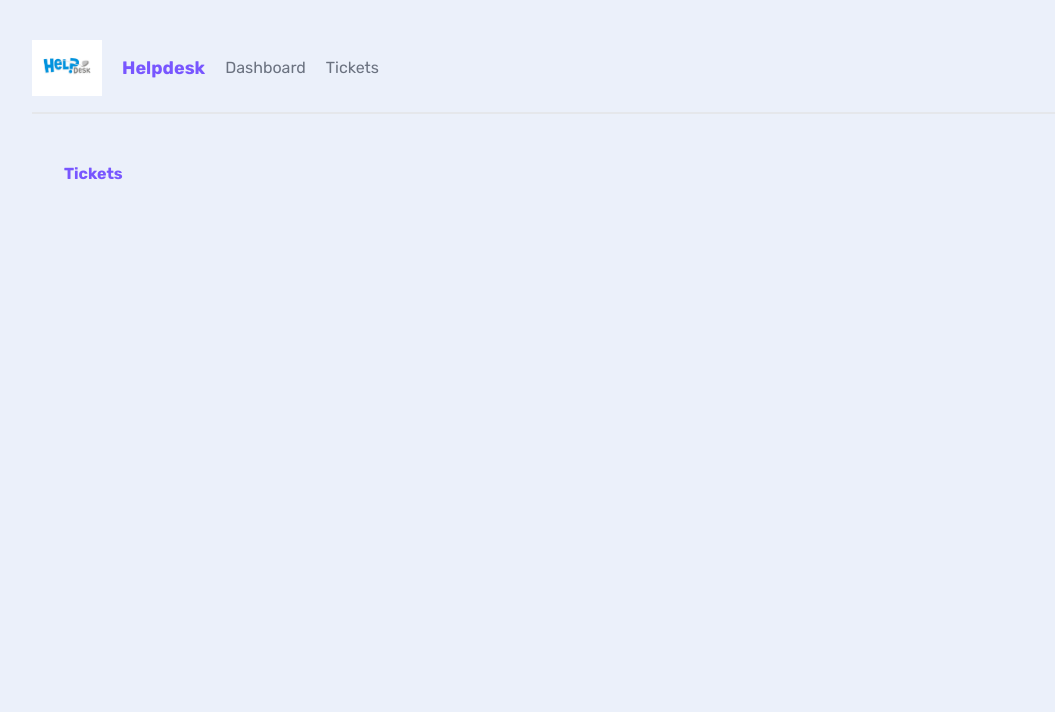
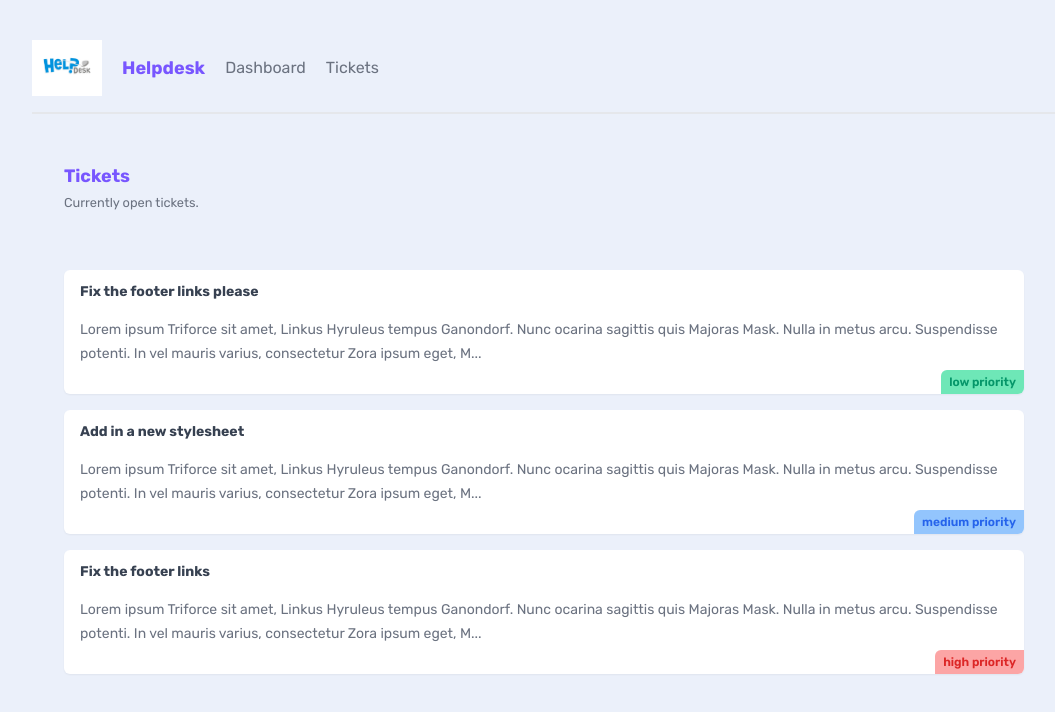
Before and after one commit to gitPirate12/helpdesk_repo, a Next.js app in the folder helpdesk/: page /tickets in a window 1280 px wide. Shown: the top 712 px of the page, without its empty margins (96-1151 px from the left). Built offline with nearby package versions, Linux system fonts and the light colour scheme; data requests are answered from the project's data file.

Commit message:
Added fetching and revalidatign data

```diff
--- /dev/null
+++ b/helpdesk/_data/db.json
@@ -0,0 +1,25 @@
+{
+  "tickets": [
+    {
+      "id": "1",
+      "title": "Fix the footer links please",
+      "body": "Lorem ipsum Triforce sit amet, Linkus Hyruleus tempus Ganondorf. Nunc ocarina sagittis quis Majoras Mask. Nulla in metus arcu. Suspendisse potenti. In vel mauris varius, consectetur Zora ipsum eget, Master Sword porttitor urna. Fusce elementum urna elit, eget eleifend velit consectetur eget. Integer vel lobortis ipsum, vitae auctor Ocarina of Time. Donec sed urna dapibus, interdum magna a, eleifend magna. Curabitur tincidunt enim a neque volutpat. Phasellus auctor magna vel nunc pretium, ut volutpat justo tristique. Pellentesque cursus convallis mauris, in tempus enim tincidunt vitae.",
+      "priority": "low",
+      "user_email": "mario@netninja.dev"
+    },
+    {
+      "id": "2",
+      "title": "Add in a new stylesheet",
+      "body": "Lorem ipsum Triforce sit amet, Linkus Hyruleus tempus Ganondorf. Nunc ocarina sagittis quis Majoras Mask. Nulla in metus arcu. Suspendisse potenti. In vel mauris varius, consectetur Zora ipsum eget, Master Sword porttitor urna. Fusce elementum urna elit, eget eleifend velit consectetur eget. Integer vel lobortis ipsum, vitae auctor Ocarina of Time. Donec sed urna dapibus, interdum magna a, eleifend magna. Curabitur tincidunt enim a neque volutpat. Phasellus auctor magna vel nunc pretium, ut volutpat justo tristique. Pellentesque cursus convallis mauris, in tempus enim tincidunt vitae.",
+      "priority": "medium",
+      "user_email": "mario@netninja.dev"
+    },
+    {
+      "id": "3",
+      "title": "Fix the footer links",
+      "body": "Lorem ipsum Triforce sit amet, Linkus Hyruleus tempus Ganondorf. Nunc ocarina sagittis quis Majoras Mask. Nulla in metus arcu. Suspendisse potenti. In vel mauris varius, consectetur Zora ipsum eget, Master Sword porttitor urna. Fusce elementum urna elit, eget eleifend velit consectetur eget. Integer vel lobortis ipsum, vitae auctor Ocarina of Time. Donec sed urna dapibus, interdum magna a, eleifend magna. Curabitur tincidunt enim a neque volutpat. Phasellus auctor magna vel nunc pretium, ut volutpat justo tristique. Pellentesque cursus convallis mauris, in tempus enim tincidunt vitae.",
+      "priority": "high",
+      "user_email": "peach@netninja.dev"
+    }
+  ]
+}
--- /dev/null
+++ b/helpdesk/app/tickets/TicketList.jsx
@@ -0,0 +1,31 @@
+import React from 'react'
+
+async function getTickets() {
+    const res = await fetch('http://localhost:3000/tickets', {
+        next: {
+            revalidate: 0
+        }
+    })
+
+    return res.json()
+}
+export default async function TicketList() {
+
+    const tickets = await getTickets()
+  return (
+    <>
+        {tickets.map((ticket) => (
+            <div key={ticket.id}className='card my-5'>
+                <h3>{ticket.title}</h3>
+                <p>{ticket.body.slice(0,200)}...</p>
+                <div className={`pill ${ticket.priority}`}>
+                    {ticket.priority} priority
+                </div>
+            </div>
+        ))}
+        {tickets.length === 0 && (
+            <p className='text-center'>There are no open tickets, yay!</p>
+        )}
+    </>
+  )
+}
--- a/helpdesk/app/tickets/page.jsx
+++ b/helpdesk/app/tickets/page.jsx
@@ -1,9 +1,17 @@
 import React from 'react'
+import TicketList from './TicketList'
 
 export default function Tickets() {
   return (
     <main>
-        <h2>Tickets</h2>
+        <nav>
+          <div>
+            <h2>Tickets</h2>
+            <p><small>Currently open tickets.</small></p>
+          </div>
+        </nav>
+
+        <TicketList/>
     </main>
   )
 }
```
